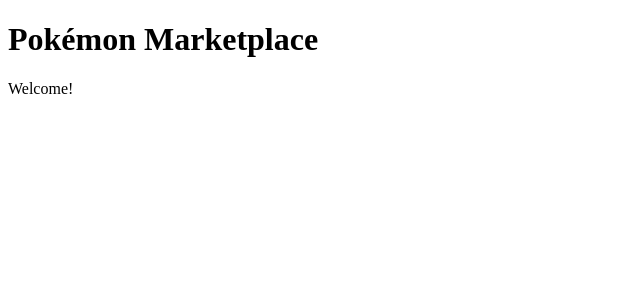
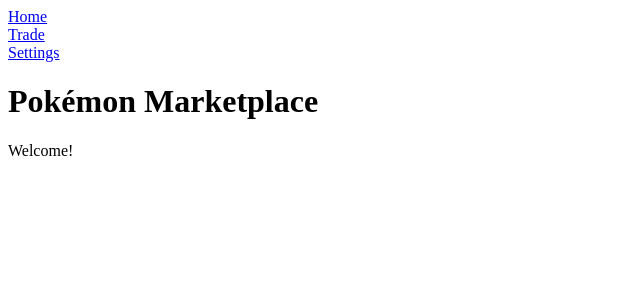
Before and after one commit to jackyx00/Capstone, a React app in the folder frontend/: page / in a window 1280 px wide. Shown: the top 300 px of the page, without its empty margins (0-640 px from the left). Built offline with nearby package versions, Linux system fonts and the light colour scheme; no server answers; the HTML template or start-up script is replaced by a standard one.

Commit message:
rendered navbar

```diff
--- a/frontend/src/App.jsx
+++ b/frontend/src/App.jsx
@@ -1,6 +1,7 @@
 import { useEffect } from "react";
 import { Route, Routes } from "react-router";
 import Homepage from "./pages/Homepage"
+import Nav from "./components/Nav"
 // import './App.css'
 
 function App() {
@@ -15,8 +16,8 @@
   }, []);
 
   return (
-    <>
-      <div>
+      <div className="App">
+        <Nav />
         <Routes>
           {/* homepage */}
           <Route path="/" element={<Homepage />}/>
@@ -26,7 +27,6 @@
           <Route path="/settings"/>
         </Routes>
       </div>
-    </>
   );
 }
 
```
